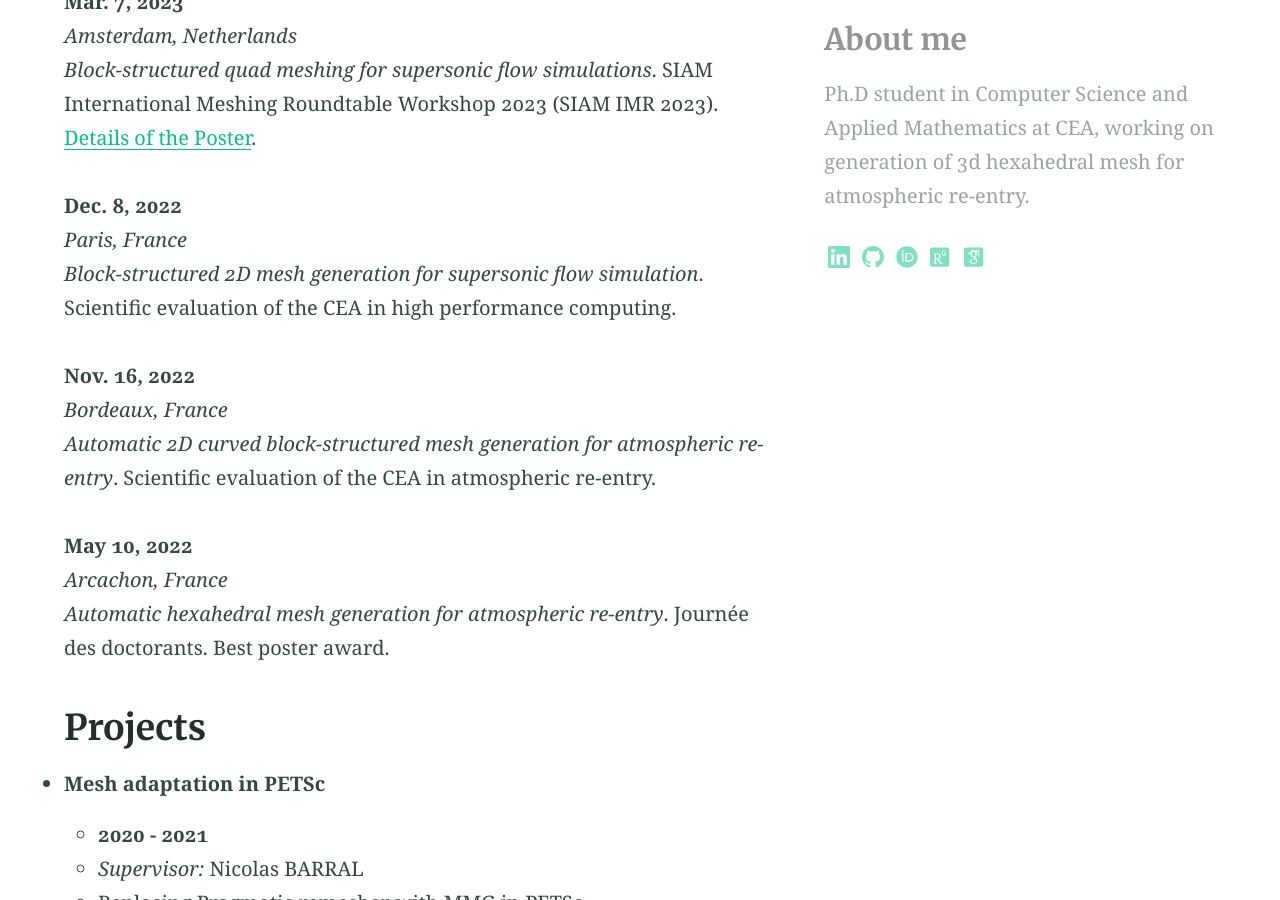
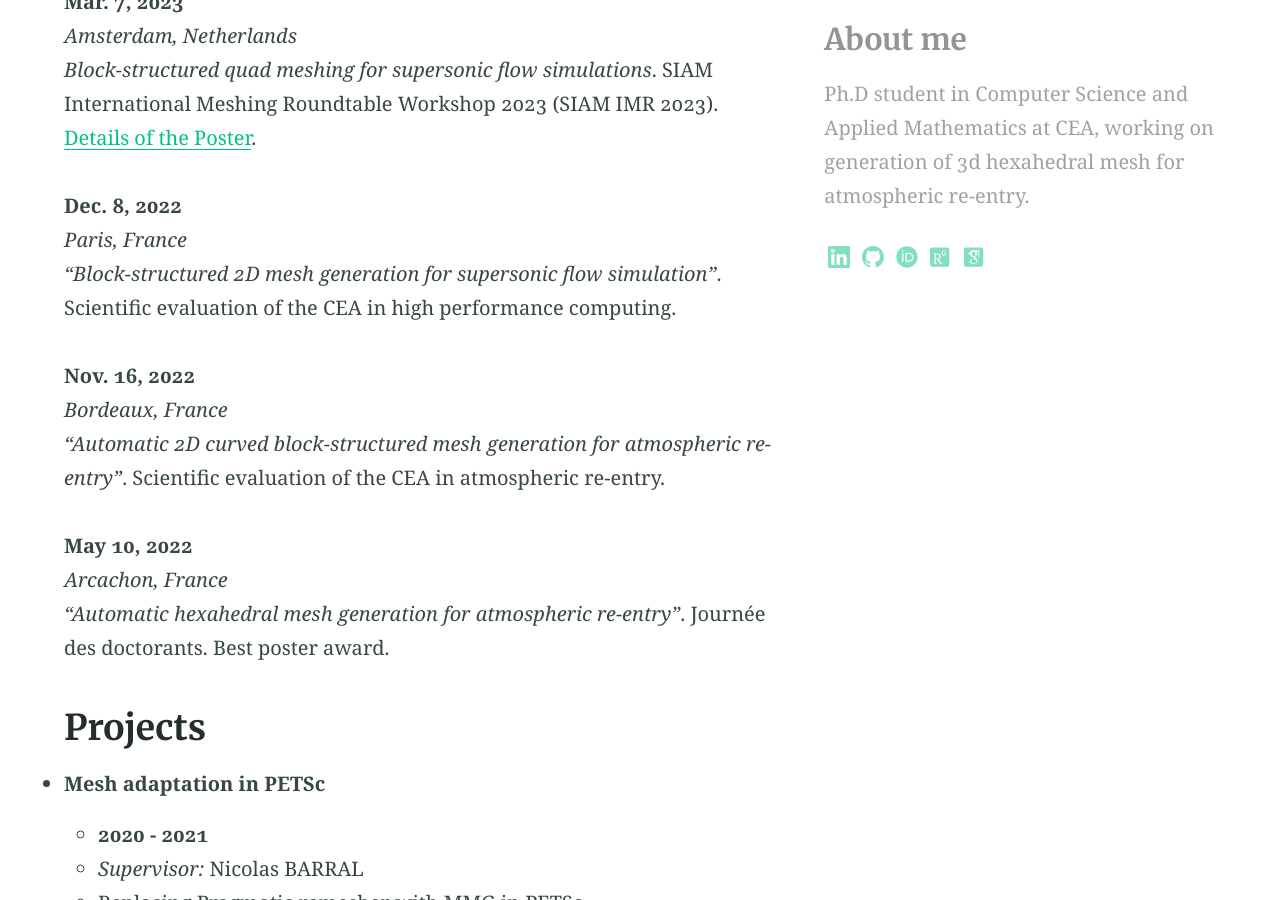
Before and after one commit to claireroche/claireroche.github.io, a Jekyll site: the page built from cv.md, in a window 1280 px wide and 900 px high, scrolled down 4164 px. Built offline with Jekyll 4.4.1, drawn with Linux system fonts in a browser that asks for light colours; a style sheet for code colours, icons or effects is not loaded; some of the changed text lies outside the part shown.

Commit message:
update cv

```diff
--- a/cv.md
+++ b/cv.md
@@ -43,7 +43,7 @@ aside: true
 * **Ph.D**
   * **Oct. 2021 - Oct. 2024 (expected)**
   * _The French Alternative Energies and Atomic Energy Commission (CEA) & Paris-Saclay University, France_
-  * _Supervisors:_ Franck LEDOUX, Jérôme BREIL, Thierry HOCQUELLET
+  * _Supervisors:_ [Franck LEDOUX](https://franck-ledoux.github.io/), Jérôme BREIL, Thierry HOCQUELLET
   * Development of an advancing front algorithm for linear hexahedral block structure generation around a vehicle, dedicated to flow simulation around the vehicle.
   * A posteriori block curving using Bézier elements to approximate the surface of the vehicle and discretization of the curved blocks.
   * C++, Paraview, SU2 CFD, Git
@@ -111,15 +111,15 @@ _Block-structured quad meshing for supersonic flow simulations_. SIAM Internatio
 
 **Dec. 8, 2022**
 _Paris, France_
-_Block-structured 2D mesh generation for supersonic flow simulation_. Scientific evaluation of the CEA in high performance computing.
+_"Block-structured 2D mesh generation for supersonic flow simulation"_. Scientific evaluation of the CEA in high performance computing.
 
 **Nov. 16, 2022**
 _Bordeaux, France_
-_Automatic 2D curved block-structured mesh generation for atmospheric re-entry_. Scientific evaluation of the CEA in atmospheric re-entry.
+_"Automatic 2D curved block-structured mesh generation for atmospheric re-entry"_. Scientific evaluation of the CEA in atmospheric re-entry.
 
 **May 10, 2022**
 _Arcachon, France_
-_Automatic hexahedral mesh generation for atmospheric re-entry_. Journée des doctorants. Best
+_"Automatic hexahedral mesh generation for atmospheric re-entry"_. Journée des doctorants. Best
 poster award.
 
 
```
